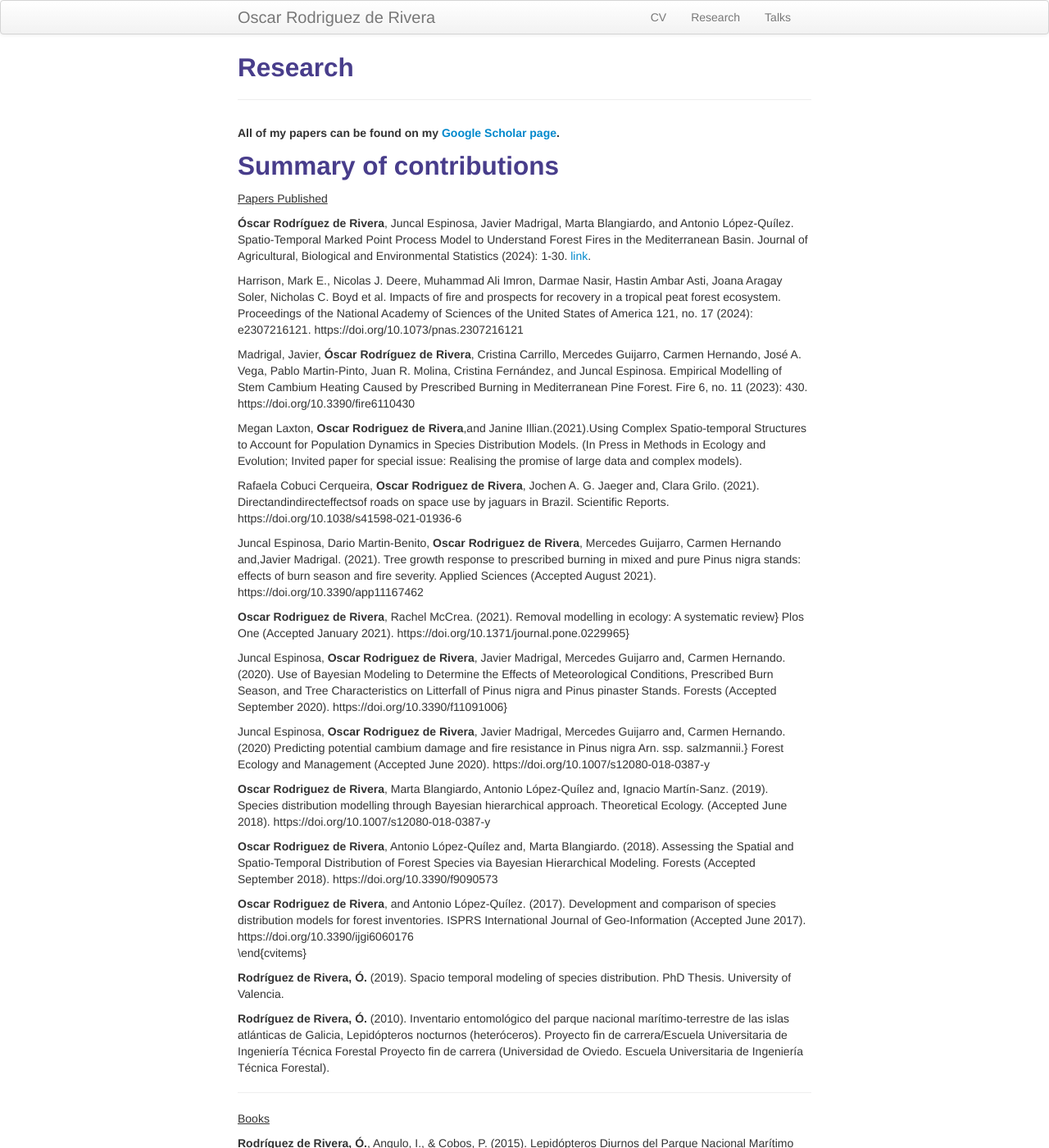
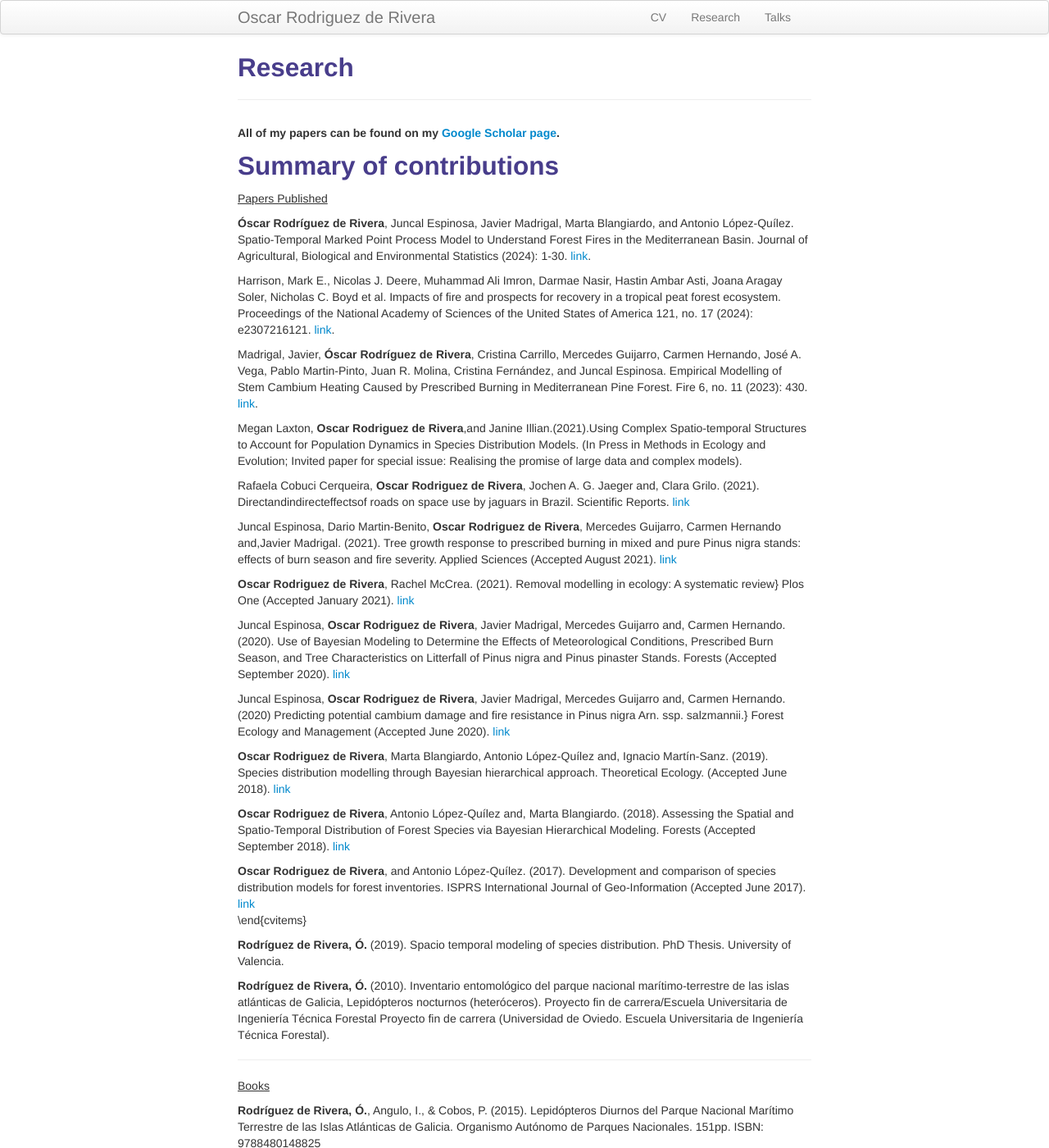
Before and after one commit to orrortega/orrortega.github.io, a Jekyll site: the page built from pages/research.md, in a window 1280 px wide and 1400 px high. Shown: the whole window at 82% size. Built offline with Jekyll 4.4.1, drawn with Linux system fonts in a browser that asks for light colours; some of the changed text lies outside the part shown.

Commit message:
Update research.md

```diff
--- a/pages/research.md
+++ b/pages/research.md
@@ -14,27 +14,27 @@ description: Oscar Rodriguez de Rivera's research
 
 **Óscar Rodríguez de Rivera**, Juncal Espinosa, Javier Madrigal, Marta Blangiardo, and Antonio López-Quílez. Spatio-Temporal Marked Point Process Model to Understand Forest Fires in the Mediterranean Basin. Journal of Agricultural, Biological and Environmental Statistics (2024): 1-30. [link](https://doi.org/10.1007/s13253-024-00617-x).
 
-Harrison, Mark E., Nicolas J. Deere, Muhammad Ali Imron, Darmae Nasir, Hastin Ambar Asti, Joana Aragay Soler, Nicholas C. Boyd et al. Impacts of fire and prospects for recovery in a tropical peat forest ecosystem. Proceedings of the National Academy of Sciences of the United States of America 121, no. 17 (2024): e2307216121. https://doi.org/10.1073/pnas.2307216121
+Harrison, Mark E., Nicolas J. Deere, Muhammad Ali Imron, Darmae Nasir, Hastin Ambar Asti, Joana Aragay Soler, Nicholas C. Boyd et al. Impacts of fire and prospects for recovery in a tropical peat forest ecosystem. Proceedings of the National Academy of Sciences of the United States of America 121, no. 17 (2024): e2307216121. [link](https://doi.org/10.1073/pnas.2307216121).
 
-Madrigal, Javier, **Óscar Rodríguez de Rivera**, Cristina Carrillo, Mercedes Guijarro, Carmen Hernando, José A. Vega, Pablo Martin-Pinto, Juan R. Molina, Cristina Fernández, and Juncal Espinosa. Empirical Modelling of Stem Cambium Heating Caused by Prescribed Burning in Mediterranean Pine Forest. Fire 6, no. 11 (2023): 430. https://doi.org/10.3390/fire6110430
+Madrigal, Javier, **Óscar Rodríguez de Rivera**, Cristina Carrillo, Mercedes Guijarro, Carmen Hernando, José A. Vega, Pablo Martin-Pinto, Juan R. Molina, Cristina Fernández, and Juncal Espinosa. Empirical Modelling of Stem Cambium Heating Caused by Prescribed Burning in Mediterranean Pine Forest. Fire 6, no. 11 (2023): 430. [link](https://doi.org/10.3390/fire6110430).
 
 Megan Laxton, **Oscar Rodriguez de Rivera**,and Janine Illian.(2021).Using Complex Spatio‐temporal Structures to Account for Population Dynamics in Species Distribution Models. (In Press in Methods in Ecology and Evolution; Invited paper for special issue: Realising the promise of large data and complex models).
 
-Rafaela Cobuci Cerqueira, **Oscar Rodriguez de Rivera**, Jochen A. G. Jaeger and, Clara Grilo. (2021). Directandindirecteffectsof roads on space use by jaguars in Brazil. Scientific Reports. https://doi.org/10.1038/s41598‐021‐01936‐6
+Rafaela Cobuci Cerqueira, **Oscar Rodriguez de Rivera**, Jochen A. G. Jaeger and, Clara Grilo. (2021). Directandindirecteffectsof roads on space use by jaguars in Brazil. Scientific Reports. [link](https://doi.org/10.1038/s41598‐021‐01936‐6)
 
-Juncal Espinosa, Dario Martin‐Benito, **Oscar Rodriguez de Rivera**, Mercedes Guijarro, Carmen Hernando and,Javier Madrigal. (2021). Tree growth response to prescribed burning in mixed and pure Pinus nigra stands: effects of burn season and fire severity. Applied Sciences (Accepted August 2021). https://doi.org/10.3390/app11167462
+Juncal Espinosa, Dario Martin‐Benito, **Oscar Rodriguez de Rivera**, Mercedes Guijarro, Carmen Hernando and,Javier Madrigal. (2021). Tree growth response to prescribed burning in mixed and pure Pinus nigra stands: effects of burn season and fire severity. Applied Sciences (Accepted August 2021). [link](https://doi.org/10.3390/app11167462)
 
-**Oscar Rodriguez de Rivera**, Rachel McCrea. (2021). Removal modelling in ecology: A systematic review} Plos One (Accepted January 2021). https://doi.org/10.1371/journal.pone.0229965}
+**Oscar Rodriguez de Rivera**, Rachel McCrea. (2021). Removal modelling in ecology: A systematic review} Plos One (Accepted January 2021). [link](https://doi.org/10.1371/journal.pone.0229965)
 
-Juncal Espinosa, **Oscar Rodriguez de Rivera**, Javier Madrigal, Mercedes Guijarro and, Carmen Hernando. (2020). Use of Bayesian Modeling to Determine the Effects of Meteorological Conditions, Prescribed Burn Season, and Tree Characteristics on Litterfall of Pinus nigra and Pinus pinaster Stands. Forests (Accepted September 2020). https://doi.org/10.3390/f11091006}
+Juncal Espinosa, **Oscar Rodriguez de Rivera**, Javier Madrigal, Mercedes Guijarro and, Carmen Hernando. (2020). Use of Bayesian Modeling to Determine the Effects of Meteorological Conditions, Prescribed Burn Season, and Tree Characteristics on Litterfall of Pinus nigra and Pinus pinaster Stands. Forests (Accepted September 2020). [link](https://doi.org/10.3390/f11091006)
 
-Juncal Espinosa, **Oscar Rodriguez de Rivera**, Javier Madrigal, Mercedes Guijarro and, Carmen Hernando. (2020) Predicting potential cambium damage and fire resistance in Pinus nigra Arn. ssp. salzmannii.} Forest Ecology and Management (Accepted June 2020). https://doi.org/10.1007/s12080-018-0387-y
+Juncal Espinosa, **Oscar Rodriguez de Rivera**, Javier Madrigal, Mercedes Guijarro and, Carmen Hernando. (2020) Predicting potential cambium damage and fire resistance in Pinus nigra Arn. ssp. salzmannii.} Forest Ecology and Management (Accepted June 2020). [link](https://doi.org/10.1007/s12080-018-0387-y)
 
-**Oscar Rodriguez de Rivera**, Marta Blangiardo, Antonio López-Quílez and, Ignacio Martín-Sanz. (2019). Species distribution modelling through Bayesian hierarchical approach. Theoretical Ecology. (Accepted June 2018). https://doi.org/10.1007/s12080-018-0387-y
+**Oscar Rodriguez de Rivera**, Marta Blangiardo, Antonio López-Quílez and, Ignacio Martín-Sanz. (2019). Species distribution modelling through Bayesian hierarchical approach. Theoretical Ecology. (Accepted June 2018). [link](https://doi.org/10.1007/s12080-018-0387-y)
 
-**Oscar Rodriguez de Rivera**, Antonio López-Quílez and, Marta Blangiardo. (2018). Assessing the Spatial and Spatio-Temporal Distribution of Forest Species via Bayesian Hierarchical Modeling. Forests (Accepted September 2018).  https://doi.org/10.3390/f9090573
+**Oscar Rodriguez de Rivera**, Antonio López-Quílez and, Marta Blangiardo. (2018). Assessing the Spatial and Spatio-Temporal Distribution of Forest Species via Bayesian Hierarchical Modeling. Forests (Accepted September 2018).  [link](https://doi.org/10.3390/f9090573)
 
-**Oscar Rodriguez de Rivera**, and Antonio López-Quílez. (2017). Development and comparison of species distribution models for forest inventories. ISPRS International Journal of Geo-Information (Accepted June 2017).  https://doi.org/10.3390/ijgi6060176\\
+**Oscar Rodriguez de Rivera**, and Antonio López-Quílez. (2017). Development and comparison of species distribution models for forest inventories. ISPRS International Journal of Geo-Information (Accepted June 2017).  [link](https://doi.org/10.3390/ijgi6060176) \\
       \end{cvitems}
 
 **Rodríguez de Rivera, Ó.** (2019). Spacio temporal modeling of species distribution. PhD Thesis. University of Valencia.
@@ -52,7 +52,7 @@ Juncal Espinosa, **Oscar Rodriguez de Rivera**, Javier Madrigal, Mercedes Guijar
 
 ---<u>Submitted
 
-**Oscar Rodriguez de Rivera**, Antonio López-Quílez, Marta Blangiardo and, Martyna Wasilewska. (2020). A spatio-temporal model to understand forest fires causality in Europe. arXiv preprint  arXiv:2003.05227 (2020). 14 Pages (Submitted to International Journal of Wildland Fire).}
+**Oscar Rodriguez de Rivera**, Antonio López-Quílez, Marta Blangiardo and, Martyna Wasilewska. (2020). A spatio-temporal model to understand forest fires causality in Europe. arXiv preprint  arXiv:2003.05227 (2020). 14 Pages (Submitted to International Journal of Wildland Fire).
 
 ---<u>In Preparation
 
```
